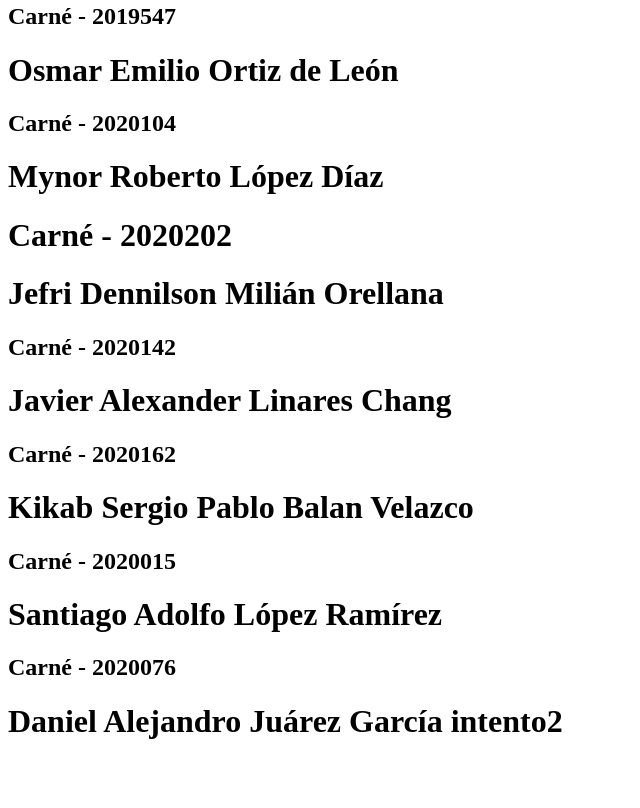
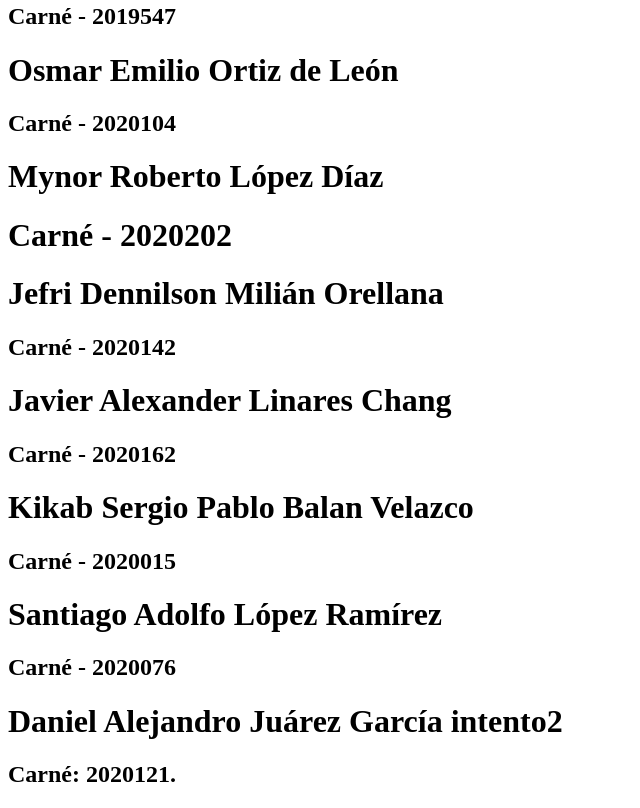
Before and after one commit to pedroarmas24/IN5AV2021, a plain HTML site: page index.html in a window 1280 px wide. Shown: the part 1514-2322 px from the top of the page, without its empty margins (0-640 px from the left). Before the commit the page ends 2275 px from the top, so only its background shows below. Drawn offline with Linux system fonts and the light colour scheme.

Commit message:
Se agregó un número de carné.

```diff
--- a/index.html
+++ b/index.html
@@ -50,5 +50,6 @@
     <h2>Carné - 2020076</h2>
 
     <h1>Daniel Alejandro Juárez García intento2</h1>
+    <h2>Carné: 2020121.</h2>
 </body>
 </html>
```
